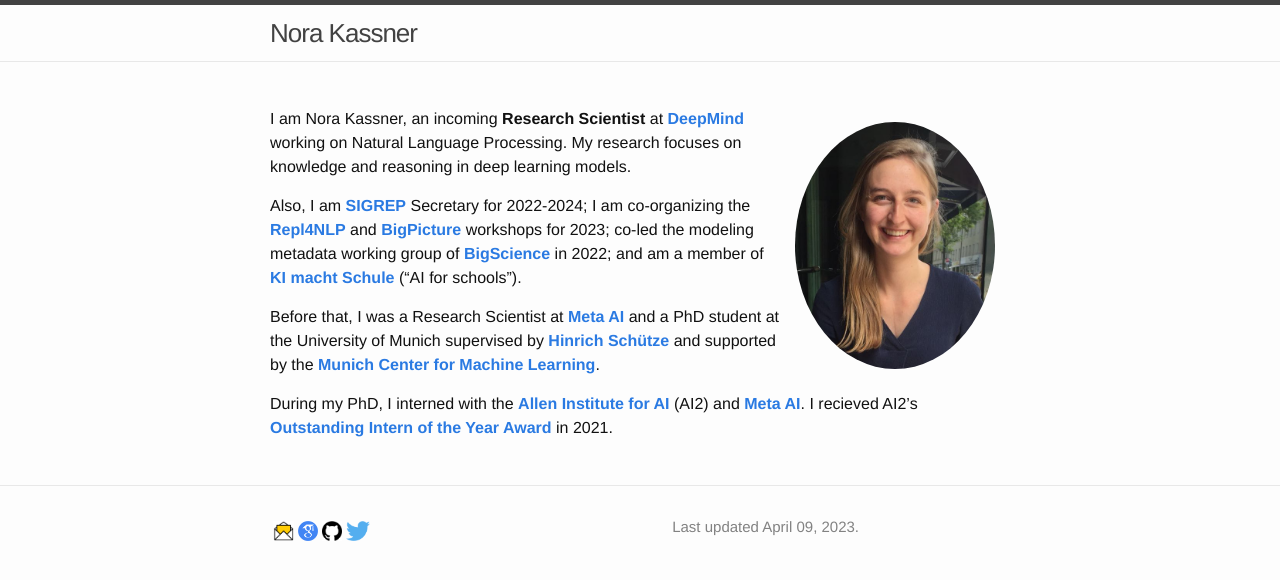
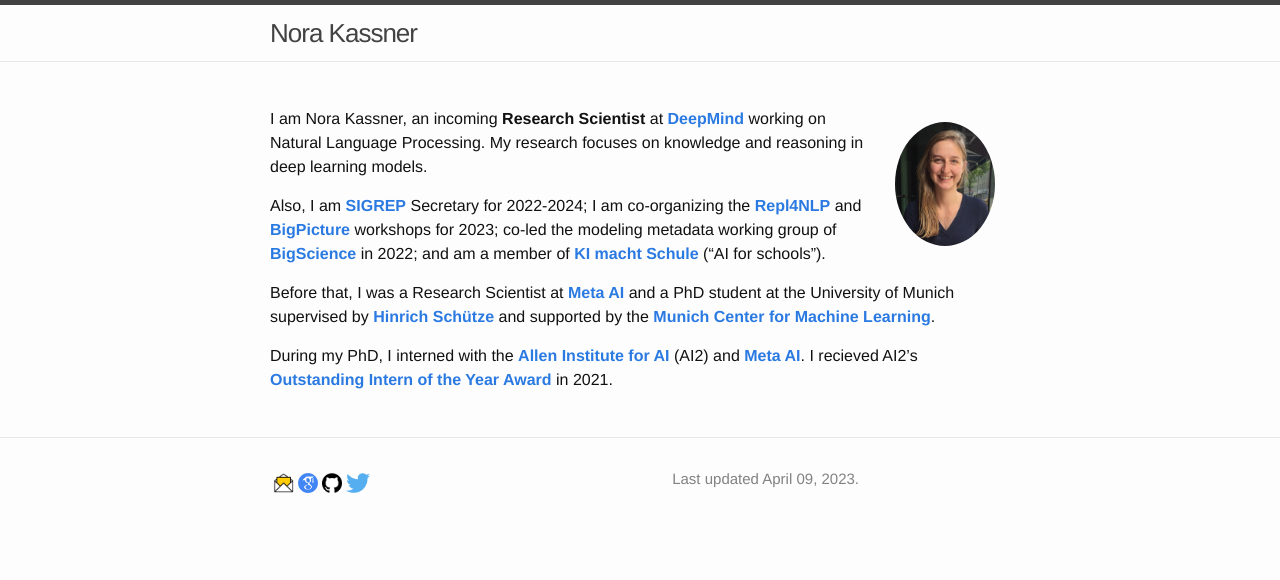
Before and after one commit to norakassner/norakassner.github.io, a Jekyll site: the page built from index.md, in a window 1280 px wide. Shown: the top 580 px of the page. Built offline with Jekyll 4.4.1, drawn with Linux system fonts in a browser that asks for light colours.

Commit message:
Initial commit

```diff
--- a/index.md
+++ b/index.md
@@ -4,7 +4,7 @@ description: I'm Nora and I am a Research Scientist in Natural Language Processi
 ---
 
 <!-- (comment) the image below can be found in img folder of this very project-->
-![nora](./img/people/Foto.jpeg){: style="float: right; margin: 15px 15px; width: 200px; border-radius: 100%" name="nora"}
+![nora](./img/people/Foto.jpeg){: style="float: right; margin: 15px 15px; width: 100px; border-radius: 100%" name="nora"}
 
 
 <!-- <a href= onMouseOver="document.readmore_1.src='/img/people/Foto.jpeg';" onMouseOut="document.readmore_1.src='/img/people/Foto.jpeg';">
```
